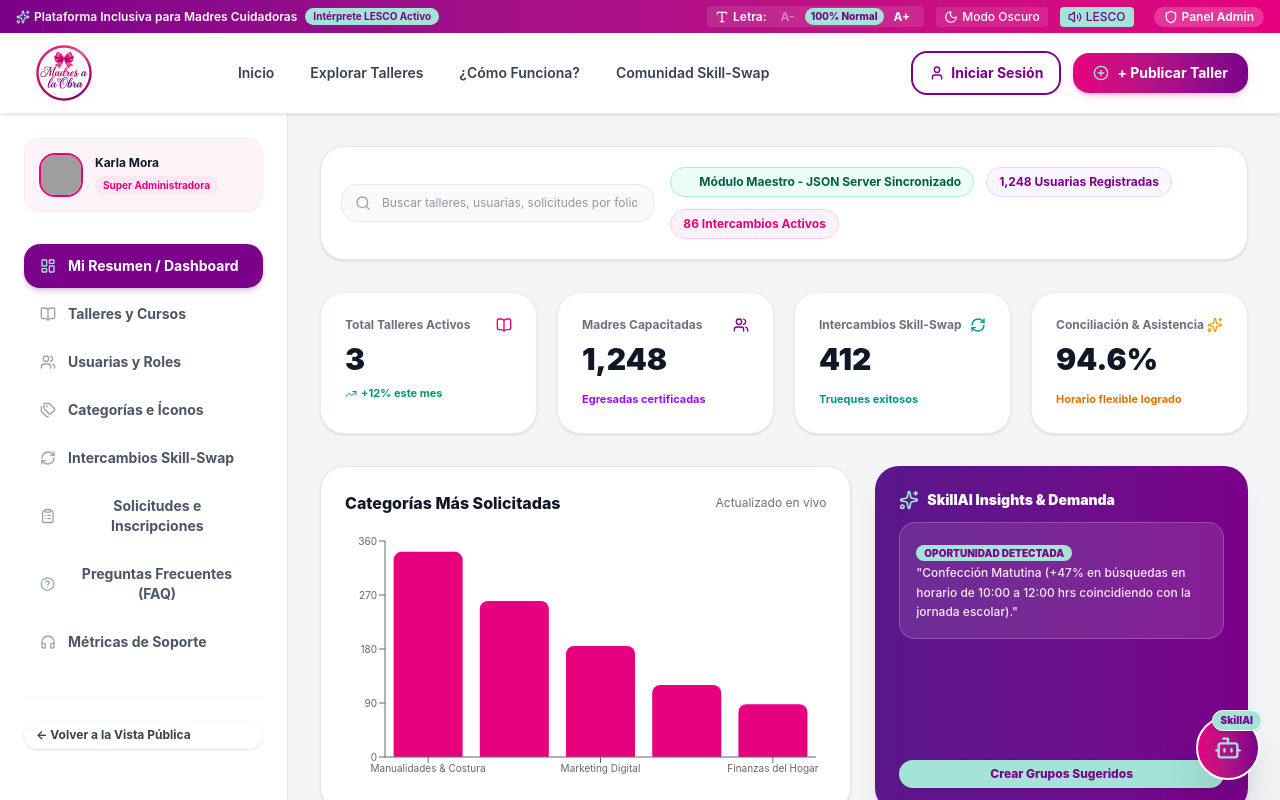
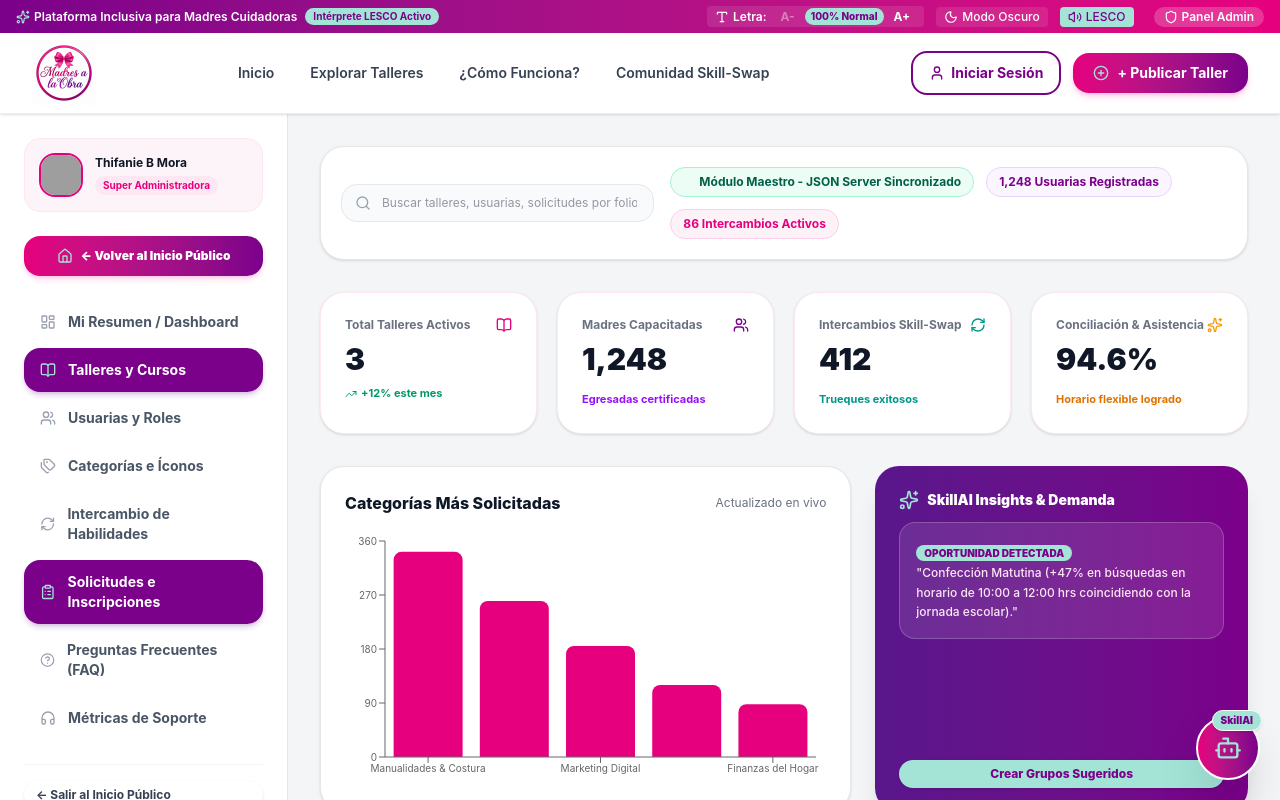
Before and after one commit to Thiffanie-Programadora/madres-a-la-obra, a React (Vite) app in the folder madres-a-la-obra/: page /admin/talleres in a window 1280 px wide. Shown: the top 800 px of the page. Built offline with nearby package versions, Linux system fonts and the light colour scheme; data requests are answered from the project's data file; grey boxes are pictures that could not be loaded.

Commit message:
feat: unified AdminLayout sidebar across all admin routes with easy exit to public site

```diff
--- /dev/null
+++ b/madres-a-la-obra/src/components/common/AdminLayout.jsx
@@ -0,0 +1,97 @@
+import React from 'react';
+import { useNavigate, useLocation } from 'react-router-dom';
+import {
+  LayoutDashboard, BookOpen, Users, Tags, RefreshCw, ClipboardList,
+  HelpCircle, Headphones, ArrowLeft, Home
+} from 'lucide-react';
+import Boton from '../boton';
+
+export default function AdminLayout({ children }) {
+  const navigate = useNavigate();
+  const location = useLocation();
+
+  const navItems = [
+    { id: 'summary', label: 'Mi Resumen / Dashboard', path: '/admin', icon: LayoutDashboard },
+    { id: 'workshops', label: 'Talleres y Cursos', path: '/admin/talleres', icon: BookOpen },
+    { id: 'users', label: 'Usuarias y Roles', path: '/admin/usuarios', icon: Users },
+    { id: 'categories', label: 'Categorías e Íconos', path: '/admin/categorias', icon: Tags },
+    { id: 'swaps', label: 'Intercambio de Habilidades', path: '/admin/skill-swap', icon: RefreshCw },
+    { id: 'requests', label: 'Solicitudes e Inscripciones', path: '/admin/talleres', icon: ClipboardList },
+    { id: 'faq', label: 'Preguntas Frecuentes (FAQ)', path: '/admin/faq', icon: HelpCircle },
+    { id: 'support', label: 'Métricas de Soporte', path: '/admin', icon: Headphones }
+  ];
+
+  const currentPath = location.pathname;
+
+  return (
+    <div className="min-h-screen bg-gray-100/70 flex flex-col lg:flex-row">
+      {/* SIDEBAR LEFT */}
+      <aside className="w-full lg:w-72 bg-white border-r border-gray-200 p-6 space-y-6 shrink-0">
+
+        {/* User Card */}
+        <div className="flex items-center gap-3 bg-pink-50/80 p-3.5 rounded-2xl border border-pink-100">
+          <img
+            src="https://images.unsplash.com/photo-1573496359142-b8d87734a5a2?w=120&auto=format&fit=crop&q=80"
+            alt="Thifanie B Mora"
+            className="w-11 h-11 rounded-2xl object-cover border-2 border-[#E6007E]"
+          />
+          <div>
+            <h4 className="text-xs font-bold text-gray-900">Thifanie B Mora</h4>
+            <span className="text-[10px] font-bold text-[#E6007E] bg-pink-100 px-2 py-0.5 rounded-full inline-block mt-0.5">
+              Super Administradora
+            </span>
+          </div>
+        </div>
+
+        {/* Back to Public Site Header Link */}
+        <button
+          onClick={() => navigate('/')}
+          className="w-full bg-gradient-to-r from-[#E6007E] to-[#7B008A] hover:opacity-90 text-white font-black text-xs py-3 px-4 rounded-2xl flex items-center justify-center gap-2 transition-all shadow-md shadow-pink-500/20"
+        >
+          <Home className="w-4 h-4 text-[#A3E4D7]" />
+          <span>← Volver al Inicio Público</span>
+        </button>
+
+        {/* Navigation Items */}
+        <nav className="space-y-1">
+          {navItems.map((item) => {
+            const IconComp = item.icon;
+            const isActive = currentPath === item.path;
+
+            return (
+              <button
+                key={item.id}
+                onClick={() => navigate(item.path)}
+                className={`w-full flex items-center gap-3 px-4 py-3 rounded-2xl text-xs sm:text-sm font-bold transition-all ${
+                  isActive
+                    ? 'bg-[#7B008A] text-white shadow-md shadow-purple-900/20'
+                    : 'text-gray-600 hover:bg-pink-50 hover:text-[#E6007E]'
+                }`}
+              >
+                <IconComp className={`w-4 h-4 ${isActive ? 'text-[#A3E4D7]' : 'text-gray-400'}`} />
+                <span className="text-left">{item.label}</span>
+              </button>
+            );
+          })}
+        </nav>
+
+        {/* Bottom Volver al Inicio */}
+        <div className="pt-4 border-t border-gray-100">
+          <Boton
+            variant="ghost"
+            size="sm"
+            onClick={() => navigate('/')}
+            className="w-full justify-start text-xs font-bold text-gray-700 hover:text-[#E6007E]"
+          >
+            ← Salir al Inicio Público
+          </Boton>
+        </div>
+      </aside>
+
+      {/* MAIN CONTENT AREA */}
+      <main className="flex-1 p-4 sm:p-8 space-y-8 overflow-x-hidden">
+        {children}
+      </main>
+    </div>
+  );
+}
--- a/madres-a-la-obra/src/pages/admin/AdminCategorias.jsx
+++ b/madres-a-la-obra/src/pages/admin/AdminCategorias.jsx
@@ -1,6 +1,7 @@
 import React, { useState, useEffect } from 'react';
 import { Tags, Plus, Trash2 } from 'lucide-react';
 import Boton from '../../components/boton';
+import AdminLayout from '../../components/common/AdminLayout';
 import { obtenerCategorias, crearCategoria, eliminarCategoria } from '../../services/categoriasService';
 
 export default function AdminCategorias() {
@@ -30,7 +31,8 @@ export default function AdminCategorias() {
   };
 
   return (
-    <div className="p-6 space-y-6">
+    <AdminLayout>
+      <div className="space-y-6">
         <div className="flex justify-between items-center">
           <div>
             <h1 className="text-2xl font-black text-gray-900">CRUD de Categorías Temáticas</h1>
@@ -76,5 +78,6 @@ export default function AdminCategorias() {
           ))}
         </div>
       </div>
+    </AdminLayout>
   );
 }
--- a/madres-a-la-obra/src/pages/admin/AdminFAQ.jsx
+++ b/madres-a-la-obra/src/pages/admin/AdminFAQ.jsx
@@ -1,6 +1,7 @@
 import React, { useState, useEffect } from 'react';
 import { HelpCircle, Trash2 } from 'lucide-react';
 import Boton from '../../components/boton';
+import AdminLayout from '../../components/common/AdminLayout';
 import { obtenerFaq, crearFaq, eliminarFaq } from '../../services/faqService';
 
 export default function AdminFAQ() {
@@ -30,7 +31,8 @@ export default function AdminFAQ() {
   };
 
   return (
-    <div className="p-6 space-y-6">
+    <AdminLayout>
+      <div className="space-y-6">
         <div className="flex justify-between items-center">
           <div>
             <h1 className="text-2xl font-black text-gray-900">CRUD de Preguntas Frecuentes (FAQ)</h1>
@@ -75,5 +77,6 @@ export default function AdminFAQ() {
           ))}
         </div>
       </div>
+    </AdminLayout>
   );
 }
--- a/madres-a-la-obra/src/pages/admin/AdminUsuarios.jsx
+++ b/madres-a-la-obra/src/pages/admin/AdminUsuarios.jsx
@@ -1,6 +1,7 @@
 import React, { useState, useEffect } from 'react';
 import { Users, Shield, Trash2, Plus, Eye, EyeOff, UserPlus } from 'lucide-react';
 import Boton from '../../components/boton';
+import AdminLayout from '../../components/common/AdminLayout';
 import { obtenerUsuarios, registerUser, eliminarUsuario } from '../../services/authService';
 
 export default function AdminUsuarios() {
@@ -52,7 +53,8 @@ export default function AdminUsuarios() {
   };
 
   return (
-    <div className="p-6 space-y-6">
+    <AdminLayout>
+      <div className="space-y-6">
         <div className="flex flex-col sm:flex-row justify-between items-start sm:items-center gap-4">
           <div>
             <h1 className="text-2xl font-black text-gray-900">Gestión de Usuarios & Registro Exclusivo Admin</h1>
@@ -203,5 +205,6 @@ export default function AdminUsuarios() {
       )}
 
       </div>
+    </AdminLayout>
   );
 }
--- a/madres-a-la-obra/src/views/adminDashboard.jsx
+++ b/madres-a-la-obra/src/views/adminDashboard.jsx
@@ -7,6 +7,7 @@ import {
 } from 'lucide-react';
 import { BarChart, Bar, XAxis, YAxis, Tooltip, ResponsiveContainer, PieChart, Pie, Cell } from 'recharts';
 import Boton from '../components/boton';
+import AdminLayout from '../components/common/AdminLayout';
 
 export default function AdminDashboard({
   workshops,
@@ -106,65 +107,8 @@ export default function AdminDashboard({
   };
 
   return (
-    <div className="min-h-screen bg-gray-100/70 flex flex-col lg:flex-row">
-
-      {/* SIDEBAR LEFT */}
-      <aside className="w-full lg:w-72 bg-white border-r border-gray-200 p-6 space-y-8 shrink-0">
-
-        <div className="flex items-center gap-3 bg-pink-50/80 p-3.5 rounded-2xl border border-pink-100">
-          <img
-            src="https://images.unsplash.com/photo-1573496359142-b8d87734a5a2?w=120&auto=format&fit=crop&q=80"
-            alt="Karla Mora"
-            className="w-11 h-11 rounded-2xl object-cover border-2 border-[#E6007E]"
-          />
-          <div>
-            <h4 className="text-xs font-bold text-gray-900">Karla Mora</h4>
-            <span className="text-[10px] font-bold text-[#E6007E] bg-pink-100 px-2 py-0.5 rounded-full inline-block mt-0.5">
-              Super Administradora
-            </span>
-          </div>
-        </div>
-
-        <nav className="space-y-1">
-          {[
-            { id: 'summary', label: 'Mi Resumen / Dashboard', icon: LayoutDashboard },
-            { id: 'workshops', label: 'Talleres y Cursos', icon: BookOpen },
-            { id: 'users', label: 'Usuarias y Roles', icon: Users },
-            { id: 'categories', label: 'Categorías e Íconos', icon: Tags },
-            { id: 'swaps', label: 'Intercambios Skill-Swap', icon: RefreshCw },
-            { id: 'requests', label: 'Solicitudes e Inscripciones', icon: ClipboardList },
-            { id: 'faq', label: 'Preguntas Frecuentes (FAQ)', icon: HelpCircle },
-            { id: 'support', label: 'Métricas de Soporte', icon: Headphones }
-          ].map((item) => {
-            const IconComp = item.icon;
-            const isActive = activeTab === item.id;
-            return (
-              <button
-                key={item.id}
-                onClick={() => setActiveTab(item.id)}
-                className={`w-full flex items-center gap-3 px-4 py-3 rounded-2xl text-xs sm:text-sm font-bold transition-all ${
-                  isActive
-                    ? 'bg-[#7B008A] text-white shadow-md shadow-purple-900/20'
-                    : 'text-gray-600 hover:bg-pink-50 hover:text-[#E6007E]'
-                }`}
-              >
-                <IconComp className={`w-4 h-4 ${isActive ? 'text-[#A3E4D7]' : 'text-gray-400'}`} />
-                <span>{item.label}</span>
-              </button>
-            );
-          })}
-        </nav>
-
-        <div className="pt-6 border-t border-gray-100">
-          <Boton variant="ghost" size="sm" onClick={() => setCurrentView('home')} className="w-full justify-start text-xs">
-            ← Volver a la Vista Pública
-          </Boton>
-        </div>
-
-      </aside>
-
-      {/* MAIN CONTENT AREA */}
-      <main className="flex-1 p-4 sm:p-8 space-y-8 overflow-x-hidden">
+    <AdminLayout>
+      <div className="space-y-8">
 
         {/* HEADER BAR */}
         <div className="bg-white p-5 rounded-3xl border border-gray-200 shadow-sm flex flex-col md:flex-row justify-between items-center gap-4">
@@ -404,8 +348,6 @@ export default function AdminDashboard({
           </div>
         </div>
 
-      </main>
-
       {/* CREATE WORKSHOP MODAL */}
       {isModalOpen && (
         <div className="fixed inset-0 z-50 bg-black/50 backdrop-blur-sm flex items-center justify-center p-4 overflow-y-auto">
@@ -591,6 +533,7 @@ export default function AdminDashboard({
         </div>
       )}
 
-    </div>
+      </div>
+    </AdminLayout>
   );
 }
```
Lines whose indentation alone changed are shown as unchanged.
